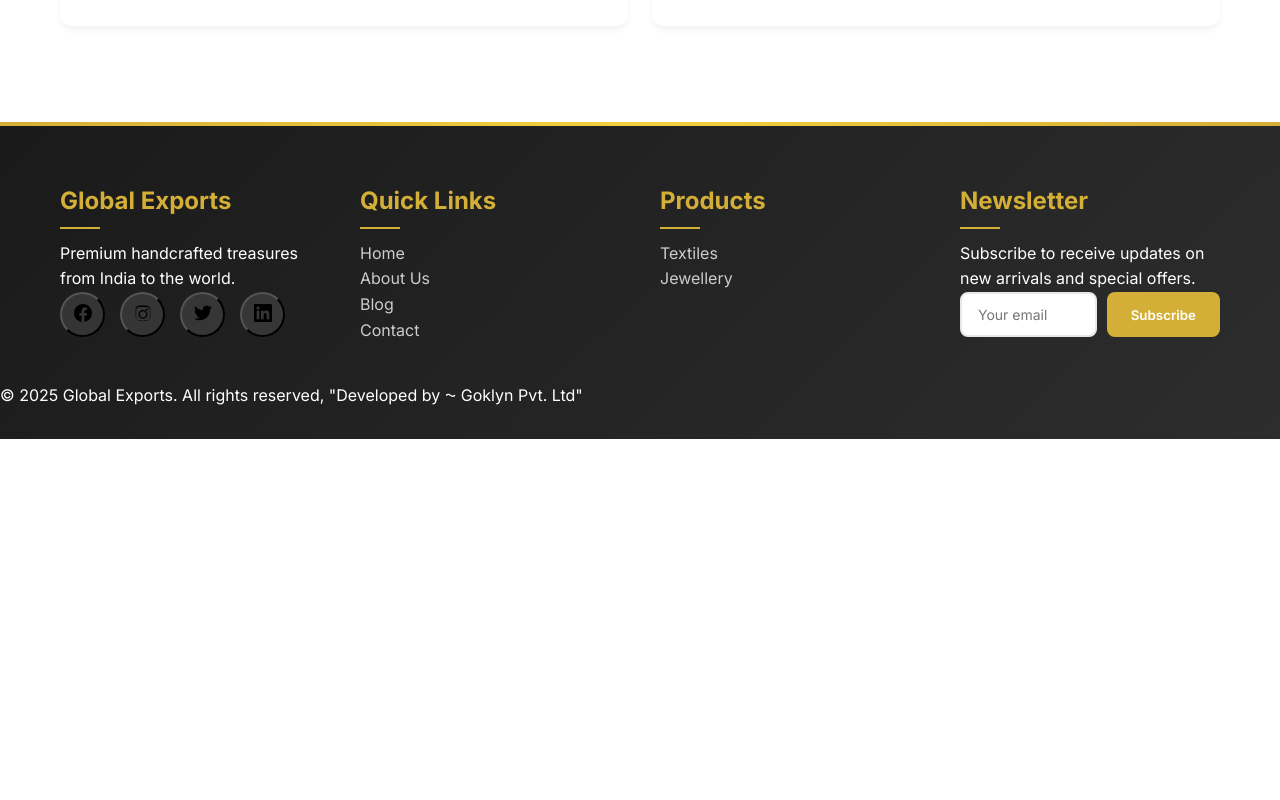
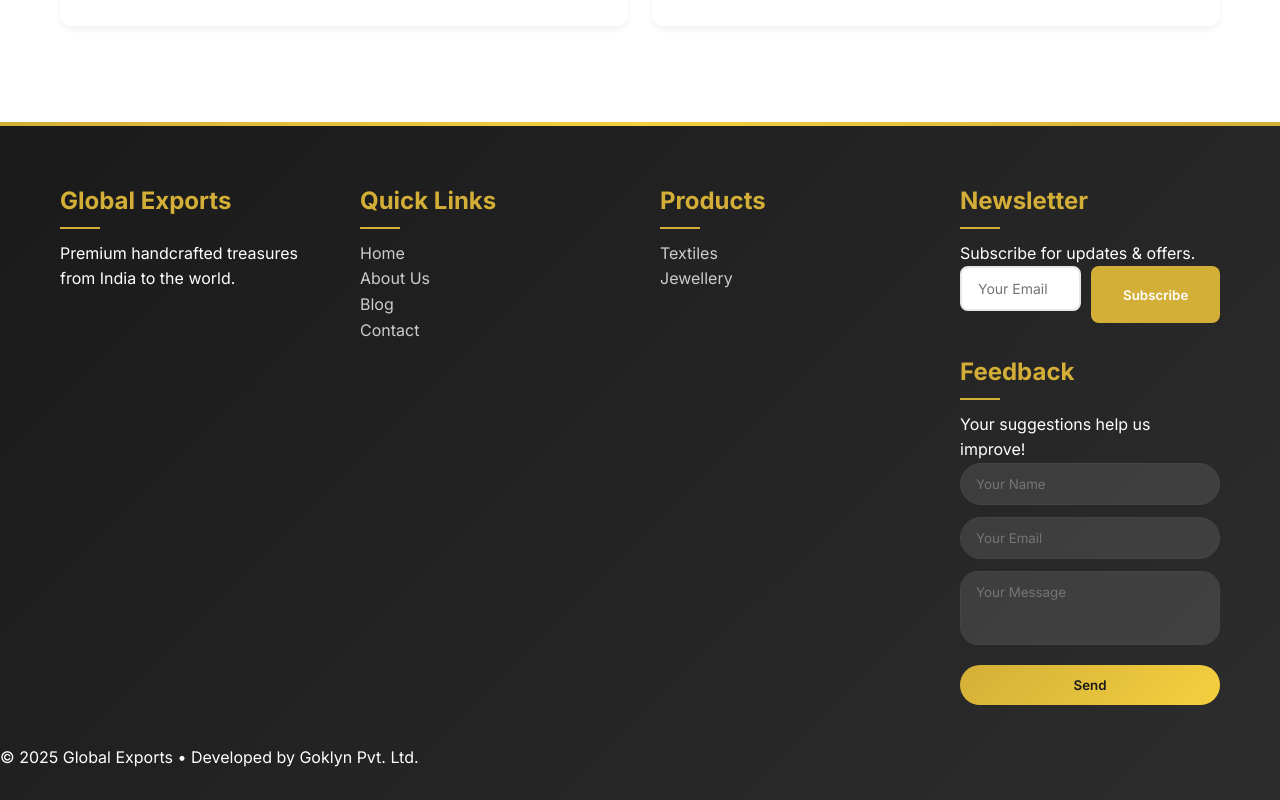
Before and after one commit to mrmohitsharm/import-export-website-copy, a React (Create React App) app: page /blog in a window 1280 px wide. Shown: the part 2211-3011 px from the top of the page. Before the commit the page ends 2650 px from the top, so only its background shows below. Built offline with nearby package versions, Linux system fonts and the light colour scheme.

Commit message:
all changes done

```diff
--- a/src/components/Footer.js
+++ b/src/components/Footer.js
@@ -1,34 +1,69 @@
-import React from 'react';
-import { Link } from 'react-router-dom';
-import '../styles/footer.css';
-import '../styles/common.css';
+import React, { useState } from "react";
+import { Link } from "react-router-dom";
+import { useToast } from "../context/ToastContext";
+import "../styles/footer.css";
+import "../styles/common.css";
 
 const Footer = () => {
+  const [email, setEmail] = useState("");
+
+  const [fbName, setFbName] = useState("");
+  const [fbEmail, setFbEmail] = useState("");
+  const [fbMessage, setFbMessage] = useState("");
+
+  const toast = useToast();
+
+  // SUBSCRIBE
   const handleSubscribe = (e) => {
     e.preventDefault();
+
+    const storedEmails =
+      JSON.parse(localStorage.getItem("newsletterEmails")) || [];
+
+    if (storedEmails.includes(email)) {
+      toast.info("Already subscribed!");
+      return setEmail("");
+    }
+
+    storedEmails.push(email);
+    localStorage.setItem("newsletterEmails", JSON.stringify(storedEmails));
+
+    toast.success("Subscribed successfully!");
+    setEmail("");
+  };
+
+  // FEEDBACK
+  const handleFeedbackSubmit = (e) => {
+    e.preventDefault();
+
+    const newFeedback = {
+      name: fbName,
+      email: fbEmail,
+      message: fbMessage,
+      date: new Date().toLocaleString(),
+    };
+
+    const storedFeedback =
+      JSON.parse(localStorage.getItem("userFeedback")) || [];
+
+    storedFeedback.push(newFeedback);
+    localStorage.setItem("userFeedback", JSON.stringify(storedFeedback));
+
+    toast.success("Feedback submitted!");
+
+    setFbName("");
+    setFbEmail("");
+    setFbMessage("");
   };
 
   return (
     <footer className="footer">
       <div className="footer-content">
+
         {/* Company Info */}
         <div className="footer-section">
           <h3>Global Exports</h3>
           <p>Premium handcrafted treasures from India to the world.</p>
-          <div className="social-links">
-            <button type="button" className="social-link" aria-label="Facebook" onClick={(e) => e.preventDefault()}>
-              <svg width="18" height="18" viewBox="0 0 24 24" fill="currentColor" aria-hidden="true"><path d="M24 12.073C24 5.446 18.627.073 12 .073S0 5.446 0 12.073c0 5.99 4.388 10.954 10.125 11.854v-8.385H7.078v-3.47h3.047V9.43c0-3.007 1.792-4.669 4.533-4.669 1.312 0 2.686.235 2.686.235v2.953H15.83c-1.491 0-1.956.925-1.956 1.874v2.25h3.328l-.532 3.47H13.874v8.385C19.612 23.027 24 18.062 24 12.073z"/></svg>
-            </button>
-            <button type="button" className="social-link" aria-label="Instagram" onClick={(e) => e.preventDefault()}>
-              <svg width="18" height="18" viewBox="0 0 24 24" fill="currentColor" aria-hidden="true"><path d="M12 2.163c3.204 0 3.584.012 4.85.07 1.366.062 2.633.35 3.608 1.325.975.975 1.263 2.242 1.325 3.608.058 1.266.07 1.646.07 4.85s-.012 3.584-.07 4.85c-.062 1.366-.35 2.633-1.325 3.608-.975.975-2.242 1.263-3.608 1.325-1.266.058-1.646.07-4.85.07s-3.584-.012-4.85-.07c-1.366-.062-2.633-.35-3.608-1.325-.975-.975-1.263-2.242-1.325-3.608C2.175 15.584 2.163 15.204 2.163 12s.012-3.584.07-4.85c.062-1.366.35-2.633 1.325-3.608.975-.975 2.242-1.263 3.608-1.325C8.416 2.175 8.796 2.163 12 2.163zm0 1.837c-3.16 0-3.532.012-4.777.069-1.026.047-1.584.218-1.954.363-.492.191-.843.418-1.212.787-.369.369-.596.72-.787 1.212-.145.37-.316.928-.363 1.954-.057 1.245-.069 1.617-.069 4.777s.012 3.532.069 4.777c.047 1.026.218 1.584.363 1.954.191.492.418.843.787 1.212.369.369.72.596 1.212.787.37.145.928.316 1.954.363 1.245.057 1.617.069 4.777.069s3.532-.012 4.777-.069c1.026-.047 1.584-.218 1.954-.363.492-.191.843-.418 1.212-.787.369-.369.596-.72.787-1.212.145-.37.316-.928.363-1.954.057-1.245.069-1.617.069-4.777s-.012-3.532-.069-4.777c-.047-1.026-.218-1.584-.363-1.954-.191-.492-.418-.843-.787-1.212-.369-.369-.72-.596-1.212-.787-.37-.145-.928-.316-1.954-.363-1.245-.057-1.617-.069-4.777-.069zm0 3.89a5.947 5.947 0 110 11.894A5.947 5.947 0 0112 7.89zm0 1.837a4.11 4.11 0 100 8.221 4.11 4.11 0 000-8.22zm6.406-2.193a1.386 1.386 0 11-2.772 0 1.386 1.386 0 012.772 0z"/></svg>
-            </button>
-            <button type="button" className="social-link" aria-label="Twitter" onClick={(e) => e.preventDefault()}>
-              <svg width="18" height="18" viewBox="0 0 24 24" fill="currentColor" aria-hidden="true"><path d="M23.953 4.57a10 10 0 01-2.825.775 4.958 4.958 0 002.163-2.723c-.951.555-2.005.959-3.127 1.184a4.92 4.92 0 00-8.384 4.482C7.69 8.095 4.067 6.13 1.64 3.162a4.822 4.822 0 00-.666 2.475c0 1.71.87 3.213 2.188 4.096a4.904 4.904 0 01-2.228-.616v.06a4.923 4.923 0 003.946 4.827 4.996 4.996 0 01-2.212.085 4.936 4.936 0 004.604 3.417 9.867 9.867 0 01-6.102 2.105c-.39 0-.779-.023-1.17-.067a13.995 13.995 0 007.557 2.209c9.053 0 13.998-7.496 13.998-13.985 0-.21 0-.42-.015-.63A9.935 9.935 0 0024 4.59z"/></svg>
-            </button>
-            <button type="button" className="social-link" aria-label="LinkedIn" onClick={(e) => e.preventDefault()}>
-              <svg width="18" height="18" viewBox="0 0 24 24" fill="currentColor" aria-hidden="true"><path d="M20.447 20.452h-3.554v-5.569c0-1.328-.027-3.037-1.852-3.037-1.853 0-2.136 1.445-2.136 2.939v5.667H9.351V9h3.414v1.561h.046c.477-.9 1.637-1.85 3.37-1.85 3.601 0 4.267 2.37 4.267 5.455v6.286zM5.337 7.433c-1.144 0-2.063-.926-2.063-2.065 0-1.138.92-2.063 2.063-2.063 1.14 0 2.064.925 2.064 2.063 0 1.139-.925 2.065-2.064 2.065zm1.782 13.019H3.555V9h3.564v11.452zM22.225 0H1.771C.792 0 0 .774 0 1.729v20.542C0 23.227.792 24 1.771 24h20.451C23.2 24 24 23.227 24 22.271V1.729C24 .774 23.2 0 22.222 0h.003z"/></svg>
-            </button>
-          </div>
         </div>
 
         {/* Quick Links */}
@@ -39,29 +74,33 @@ const Footer = () => {
             <li><Link to="/about">About Us</Link></li>
             <li><Link to="/blog">Blog</Link></li>
             <li><Link to="/contact">Contact</Link></li>
-
           </ul>
         </div>
 
-        {/* Product Categories */}
+        {/* Categories */}
         <div className="footer-section">
           <h3>Products</h3>
           <ul className="footer-links">
             <li><Link to="/textiles">Textiles</Link></li>
             <li><Link to="/jewellery">Jewellery</Link></li>
-
           </ul>
         </div>
 
-        {/* Newsletter */}
-        <div className="footer-section">
+        {/* Newsletter + Feedback SIDE BY SIDE */}
+        <div className="footer-side-container">
+
+          {/* NEWSLETTER */}
+          <div className="footer-section newsletter-box">
             <h3>Newsletter</h3>
-          <p>Subscribe to receive updates on new arrivals and special offers.</p>
+            <p>Subscribe for updates & offers.</p>
+
             <form onSubmit={handleSubscribe} className="newsletter-form">
               <input
                 type="email"
-              placeholder="Your email"
+                placeholder="Your Email"
                 required
+                value={email}
+                onChange={(e) => setEmail(e.target.value)}
                 className="newsletter-input"
               />
               <button type="submit" className="newsletter-button">
@@ -69,10 +108,53 @@ const Footer = () => {
               </button>
             </form>
           </div>
+
+          {/* FEEDBACK BESIDE NEWSLETTER */}
+          <div className="footer-section feedback-box">
+            <h3>Feedback</h3>
+            <p>Your suggestions help us improve!</p>
+
+            <form onSubmit={handleFeedbackSubmit} className="feedback-form">
+              <input
+                type="text"
+                placeholder="Your Name"
+                required
+                value={fbName}
+                onChange={(e) => setFbName(e.target.value)}
+                className="feedback-input"
+              />
+
+              <input
+                type="email"
+                placeholder="Your Email"
+                required
+                value={fbEmail}
+                onChange={(e) => setFbEmail(e.target.value)}
+                className="feedback-input"
+              />
+
+              <textarea
+                placeholder="Your Message"
+                required
+                rows="3"
+                value={fbMessage}
+                onChange={(e) => setFbMessage(e.target.value)}
+                className="feedback-textarea"
+              ></textarea>
+
+              <button type="submit" className="feedback-button">
+                Send
+              </button>
+            </form>
+          </div>
+
+        </div>
       </div>
 
       <div className="footer-bottom">
-        <p>&copy; {new Date().getFullYear()}  Global Exports. All rights reserved, "Developed by ⁓ Goklyn Pvt. Ltd"</p>
+        <p>
+          © {new Date().getFullYear()} Global Exports • Developed by Goklyn Pvt. Ltd.
+        </p>
       </div>
     </footer>
   );
--- a/src/components/HomePage.js
+++ b/src/components/HomePage.js
@@ -3,21 +3,26 @@ import { Link } from "react-router-dom";
 import { allProducts } from "../data/products";
 import "../styles/homepage.css";
 import "../styles/common.css";
+import { useToast } from "../context/ToastContext";
 
 const HomePage = () => {
   const [currentSlide, setCurrentSlide] = useState(0);
+  const [newsletterEmail, setNewsletterEmail] = useState("");
+  const toast = useToast();
 
-  // Get featured products (first 10 products)
+  // Featured products
   const featuredProducts = allProducts.slice(0, 10);
 
   const heroSlides = [
     {
-      image: "https://images.unsplash.com/photo-1490481651871-ab68de25d43d?ixlib=rb-1.2.1&auto=format&fit=crop&w=2070&q=80",
+      image:
+        "https://images.unsplash.com/photo-1490481651871-ab68de25d43d?ixlib=rb-1.2.1&auto=format&fit=crop&w=2070&q=80",
       title: "Discover Luxury Exports",
       subtitle: "Premium Textiles, Jewellery & Accessories",
     },
     {
-      image: "https://images.unsplash.com/photo-1601924994987-69e26d50dc26?ixlib=rb-1.2.1&auto=format&fit=crop&w=2070&q=80",
+      image:
+        "https://images.unsplash.com/photo-1601924994987-69e26d50dc26?ixlib=rb-1.2.1&auto=format&fit=crop&w=2070&q=80",
       title: "Handcrafted Jewellery",
       subtitle: "Exquisite Designs for Every Occasion",
     },
@@ -28,11 +33,12 @@ const HomePage = () => {
     },
   ];
 
-  // Auto-slide functionality
+  // Auto slide
   useEffect(() => {
     const timer = setInterval(() => {
       setCurrentSlide((prev) => (prev + 1) % heroSlides.length);
-    }, 5000); // Change slide every 5 seconds
+    }, 5000);
+
     return () => clearInterval(timer);
   }, [heroSlides.length]);
 
@@ -44,39 +50,71 @@ const HomePage = () => {
     setCurrentSlide((prev) => (prev - 1 + heroSlides.length) % heroSlides.length);
   };
 
-
+  // Testimonials
   const testimonials = [
     {
       name: "Sarah Johnson",
       role: "Fashion Retailer",
-      image: "https://physicaleducationandwellness.mit.edu/wp-content/uploads/Untitled-1.png",
-      quote: "The quality of textiles and the attention to detail in every piece is exceptional. Our customers love the authentic craftsmanship."
+      image:
+        "https://physicaleducationandwellness.mit.edu/wp-content/uploads/Untitled-1.png",
+      quote:
+        "The quality of textiles and the attention to detail in every piece is exceptional. Our customers love the authentic craftsmanship.",
     },
     {
       name: "Michael Chen",
       role: "Boutique Owner",
-      image: "https://images.unsplash.com/photo-1507003211169-0a1dd7228f2d?ixlib=rb-4.0.3&ixid=M3wxMjA3fDB8MHxwaG90by1wYWdlfHx8fGVufDB8fHx8fA%3D%3D&auto=format&fit=crop&w=100&q=80",
-      quote: "Working with Luxe Exports has transformed our jewelry collection. Their designs are unique and the service is impeccable."
+      image:
+        "https://images.unsplash.com/photo-1507003211169-0a1dd7228f2d?ixlib=rb-4.0.3&auto=format&fit=crop&w=100&q=80",
+      quote:
+        "Working with Luxe Exports has transformed our jewelry collection. Their designs are unique and the service is impeccable.",
     },
     {
       name: "Emma Thompson",
       role: "Interior Designer",
-      image: "https://images.unsplash.com/photo-1438761681033-6461ffad8d80?ixlib=rb-4.0.3&ixid=M3wxMjA3fDB8MHxwaG90by1wYWdlfHx8fGVufDB8fHx8fA%3D%3D&auto=format&fit=crop&w=100&q=80",
-      quote: "The accessories range has added a perfect touch of elegance to our interior projects. Highly recommended!"
+      image:
+        "https://images.unsplash.com/photo-1438761681033-6461ffad8d80?ixlib=rb-4.0.3&auto=format&fit=crop&w=100&q=80",
+      quote:
+        "The accessories range has added a perfect touch of elegance to our interior projects. Highly recommended!",
+    },
+  ];
+
+  // -------------------------------
+  // NEWSLETTER SUBSCRIBE HANDLER
+  // -------------------------------
+  const handleNewsletterSubmit = (e) => {
+    e.preventDefault();
+
+    const email = newsletterEmail.trim();
+    if (!email) return;
+
+    const storedEmails =
+      JSON.parse(localStorage.getItem("newsletterEmails")) || [];
+
+    if (storedEmails.includes(email)) {
+      toast.info("You are already subscribed!", 2000);
+      setNewsletterEmail("");
+      return;
     }
-  ];
+
+    storedEmails.push(email);
+    localStorage.setItem("newsletterEmails", JSON.stringify(storedEmails));
+
+    toast.success("Subscribed successfully!", 2000);
+    setNewsletterEmail("");
+  };
 
   return (
     <>
-      {/* Hero Section */}
+      {/* HERO SECTION */}
       <section className="hero-section">
         {heroSlides.map((slide, index) => (
           <div
             key={index}
-            className={`hero-slide ${index === currentSlide ? 'active' : ''}`}
-            style={{ backgroundImage: `linear-gradient(rgba(0,0,0,0.4), rgba(0,0,0,0.4)), url(${slide.image})` }}
+            className={`hero-slide ${index === currentSlide ? "active" : ""}`}
+            style={{
+              backgroundImage: `linear-gradient(rgba(0,0,0,0.4), rgba(0,0,0,0.4)), url(${slide.image})`,
+            }}
           >
-            <div className="hero-overlay"></div>
             <div className="hero-content">
               <h1 className="hero-title">{slide.title}</h1>
               <p className="hero-subtitle">{slide.subtitle}</p>
@@ -87,16 +125,16 @@ const HomePage = () => {
           </div>
         ))}
 
-        {/* Navigation Buttons */}
         <button className="hero-nav prev" onClick={prevSlide}>
           <span className="material-symbols-outlined">chevron_left</span>
         </button>
+
         <button className="hero-nav next" onClick={nextSlide}>
           <span className="material-symbols-outlined">chevron_right</span>
         </button>
       </section>
 
-      {/* New Arrivals */}
+      {/* NEW ARRIVALS */}
       <section className="products-section">
         <div className="container">
           <h2 className="section-title">New Arrivals</h2>
@@ -107,10 +145,18 @@ const HomePage = () => {
                   <img src={p.image} alt={p.name} />
                   <span className="price-badge">${p.price}</span>
                 </div>
+
                 <div className="product-info">
                   <p className="product-name">{p.name}</p>
-                  <div style={{ display: 'flex', gap: '10px', marginTop: '10px' }}>
-                    <Link to="/product/banarasi-silk-saree" className="btn-outline" onClick={(e) => e.stopPropagation()}>View details</Link>
+
+                  <div style={{ display: "flex", gap: "10px", marginTop: "10px" }}>
+                    <Link
+                      to={`/product/${p.id}`}
+                      className="btn-outline"
+                      onClick={(e) => e.stopPropagation()}
+                    >
+                      View details
+                    </Link>
                   </div>
                 </div>
               </div>
@@ -119,32 +165,43 @@ const HomePage = () => {
         </div>
       </section>
 
-      {/* Benefits / Trust Strip */}
+      {/* BENEFITS */}
       <section className="benefits-section">
         <div className="container benefits-grid">
           <div className="benefit-item">
-            <span className="material-symbols-outlined benefit-icon">local_shipping</span>
+            <span className="material-symbols-outlined benefit-icon">
+              local_shipping
+            </span>
             <div>
               <p className="benefit-title">Fast Worldwide Shipping</p>
               <p className="benefit-sub">Tracked, reliable delivery</p>
             </div>
           </div>
+
           <div className="benefit-item">
-            <span className="material-symbols-outlined benefit-icon">verified_user</span>
+            <span className="material-symbols-outlined benefit-icon">
+              verified_user
+            </span>
             <div>
               <p className="benefit-title">Secure Payments</p>
               <p className="benefit-sub">128-bit SSL encryption</p>
             </div>
           </div>
+
           <div className="benefit-item">
-            <span className="material-symbols-outlined benefit-icon">support_agent</span>
+            <span className="material-symbols-outlined benefit-icon">
+              support_agent
+            </span>
             <div>
               <p className="benefit-title">24/7 Support</p>
               <p className="benefit-sub">We're here to help</p>
             </div>
           </div>
+
           <div className="benefit-item">
-            <span className="material-symbols-outlined benefit-icon">restart_alt</span>
+            <span className="material-symbols-outlined benefit-icon">
+              restart_alt
+            </span>
             <div>
               <p className="benefit-title">Easy Returns</p>
               <p className="benefit-sub">Hassle-free process</p>
@@ -153,44 +210,62 @@ const HomePage = () => {
         </div>
       </section>
 
-      {/* Testimonials (moved lower for prioritizing New Arrivals) */}
+      {/* TESTIMONIALS */}
       <section className="testimonials-section">
         <div className="container">
           <h2 className="section-title">What Our Customers Say</h2>
+
           <div className="testimonials-grid">
-            {testimonials.map((testimonial, index) => (
-              <div key={index} className="testimonial-card">
+            {testimonials.map((t, i) => (
+              <div key={i} className="testimonial-card">
                 <div className="testimonial-header">
                   <div className="testimonial-author">
-                    <img src={testimonial.image} alt={testimonial.name} />
+                    <img src={t.image} alt={t.name} />
                     <div className="author-info">
-                      <p className="author-name">{testimonial.name}</p>
-                      <p className="author-role">{testimonial.role}</p>
+                      <p className="author-name">{t.name}</p>
+                      <p className="author-role">{t.role}</p>
                     </div>
                   </div>
+
                   <div className="testimonial-rating">
-                    {[...Array(5)].map((_, i) => (
-                      <span key={i} className="material-symbols-outlined">star</span>
+                    {[...Array(5)].map((_, idx) => (
+                      <span key={idx} className="material-symbols-outlined">
+                        star
+                      </span>
                     ))}
                   </div>
                 </div>
-                <p className="testimonial-quote">"{testimonial.quote}"</p>
+
+                <p className="testimonial-quote">"{t.quote}"</p>
               </div>
             ))}
           </div>
         </div>
       </section>
 
-      {/* Newsletter CTA */}
+      {/* NEWSLETTER - UPDATED */}
       <section className="newsletter-section">
         <div className="container newsletter-wrap">
           <div className="newsletter-copy">
             <h3 className="newsletter-title">Join Our Newsletter</h3>
-            <p className="newsletter-sub">Get new arrivals, deals and inspirations.</p>
+            <p className="newsletter-sub">
+              Get new arrivals, deals and inspirations.
+            </p>
           </div>
-          <form className="newsletter-form" onSubmit={(e) => e.preventDefault()}>
-            <input className="newsletter-input" type="email" placeholder="Enter your email" required />
-            <button className="newsletter-button" type="submit">Subscribe</button>
+
+          <form className="newsletter-form" onSubmit={handleNewsletterSubmit}>
+            <input
+              className="newsletter-input"
+              type="email"
+              placeholder="Enter your email"
+              required
+              value={newsletterEmail}
+              onChange={(e) => setNewsletterEmail(e.target.value)}
+            />
+
+            <button className="newsletter-button" type="submit">
+              Subscribe
+            </button>
           </form>
         </div>
       </section>
--- a/src/components/Layout.js
+++ b/src/components/Layout.js
@@ -89,6 +89,7 @@ const Layout = ({ children }) => {
 
         {/* MOBILE MENU DROPDOWN */}
         {mobileOpen && (
+
           <div className="mobile-menu">
             <Link to="/" onClick={() => setMobileOpen(false)}>Home</Link>
             <br/>
--- a/src/styles/footer.css
+++ b/src/styles/footer.css
@@ -95,3 +95,162 @@
   .footer { padding: 30px 0 15px; }
   .social-link { width: 40px; height: 40px; }
 }
+/* Footer Styles */
+
+.footer {
+  background: linear-gradient(135deg, #1a1a1a 0%, #2d2d2d 100%);
+  color: #ffffff;
+  padding: 60px 0 30px;
+  position: relative;
+  overflow: hidden;
+}
+
+.footer::before {
+  content: '';
+  position: absolute;
+  top: 0;
+  left: 0;
+  right: 0;
+  height: 4px;
+  background: linear-gradient(90deg, #d4af37, #f4d03f, #d4af37);
+}
+
+.footer-content {
+  max-width: 1200px;
+  margin: 0 auto;
+  padding: 0 20px;
+  display: grid;
+  grid-template-columns: repeat(auto-fit, minmax(250px, 1fr));
+  gap: 40px;
+  margin-bottom: 40px;
+}
+
+.footer-section h3 {
+  font-size: 1.5rem;
+  font-weight: 700;
+  margin-bottom: 20px;
+  color: #d4af37;
+  position: relative;
+}
+
+.footer-section h3::after {
+  content: '';
+  position: absolute;
+  bottom: -8px;
+  left: 0;
+  width: 40px;
+  height: 2px;
+  background: #d4af37;
+}
+
+.footer-links {
+  list-style: none;
+  padding: 0;
+}
+
+.footer-links a {
+  color: #ccc;
+  text-decoration: none;
+  transition: all 0.3s ease;
+}
+
+.footer-links a:hover {
+  color: #d4af37;
+}
+
+/* Newsletter + Feedback SIDE BY SIDE */
+.footer-side-container {
+  display: flex;
+  flex-direction: row;
+  gap: 30px;
+  align-items: flex-start;
+  justify-content: space-between;
+  flex-wrap: wrap;
+}
+
+/* Newsletter / Feedback boxes */
+.newsletter-box,
+.feedback-box {
+  flex: 1;
+  min-width: 250px;
+}
+
+/* INPUT DESIGN */
+.newsletter-input,
+.feedback-input,
+.feedback-textarea {
+  width: 100%;
+  border: 1px solid #444;
+  border-radius: 25px;
+  padding: 12px 15px;
+  background: rgba(255, 255, 255, 0.1);
+  color: #fff;
+  margin-bottom: 12px;
+  outline: none;
+}
+
+/* TEXTAREA DESIGN */
+.feedback-textarea {
+  resize: none;
+  border-radius: 18px;
+}
+
+/* BUTTONS */
+.newsletter-button,
+.feedback-button {
+  background: linear-gradient(135deg, #d4af37 0%, #f4d03f 100%);
+  border-radius: 25px;
+  padding: 12px 25px;
+  color: #1a1a1a;
+  font-weight: 600;
+  cursor: pointer;
+  border: none;
+  width: 100%;
+  transition: 0.3s ease;
+}
+
+.newsletter-button:hover,
+.feedback-button:hover {
+  opacity: 0.85;
+}
+
+/* Social Icons */
+.social-links {
+  display: flex;
+  gap: 15px;
+}
+
+.social-link {
+  width: 45px;
+  height: 45px;
+  background: rgba(255,255,255,0.1);
+  border-radius: 50%;
+}
+
+/* Responsive */
+@media (max-width: 768px) {
+  .footer-content {
+    grid-template-columns: 1fr;
+    text-align: center;
+  }
+
+  .footer-side-container {
+    flex-direction: column;
+    align-items: center;
+  }
+
+  .newsletter-box,
+  .feedback-box {
+    width: 100%;
+  }
+}
+
+@media (max-width: 480px) {
+  .footer {
+    padding: 30px 0 15px;
+  }
+  .social-link {
+    width: 40px;
+    height: 40px;
+  }
+}
--- a/src/styles/homepage.css
+++ b/src/styles/homepage.css
@@ -548,10 +548,12 @@
 }
 
 .newsletter-input {
-  flex: 1;
-  padding: 12px 14px;
-  border-radius: 10px;
-  border: 1px solid #e5e5e5;
+ padding: 12px 18px;
+    background: #f8f7f7;
+    color: #fff;
+    border: none;
+    border-radius: 10px;
+    cursor: pointer;
 }
 
 .newsletter-button {
```
Also changed, not shown: src/pages/auth/Logout.js (+12 -4 lines). Lines whose indentation alone changed are shown as unchanged.
